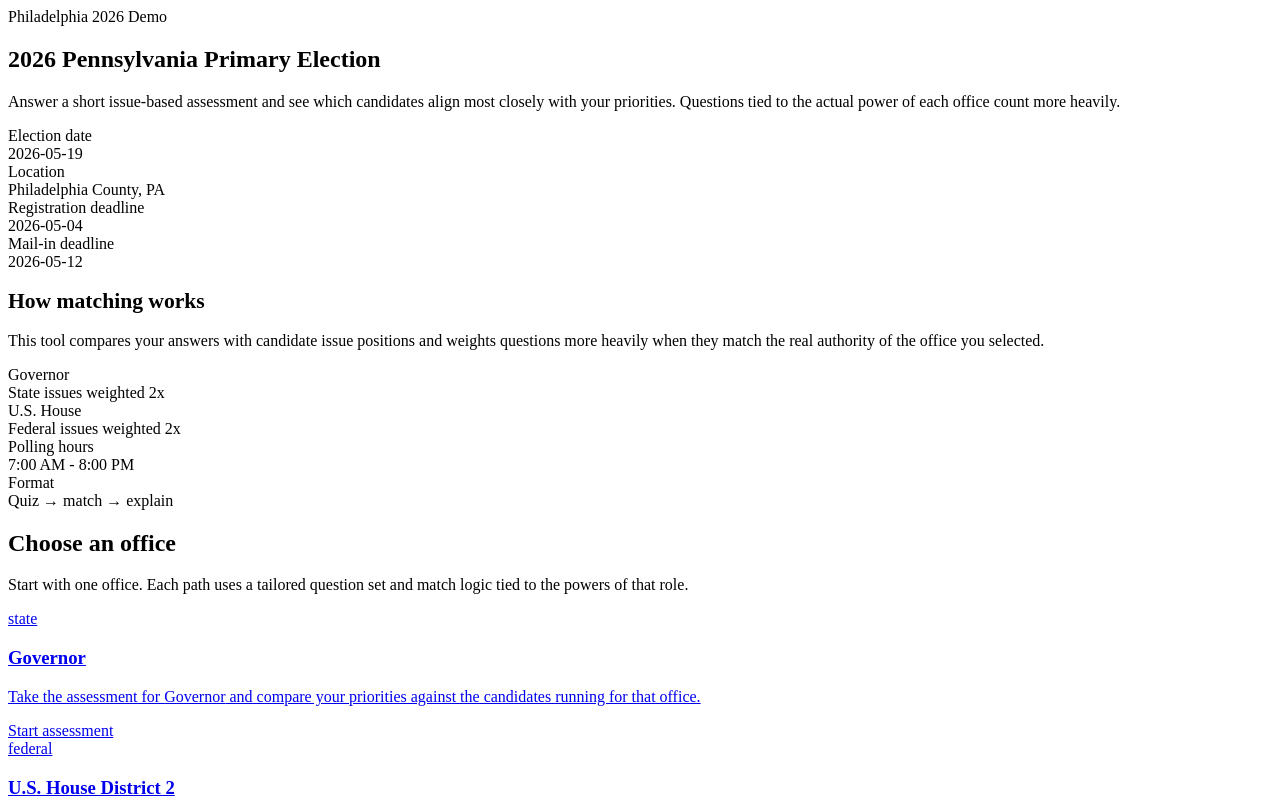
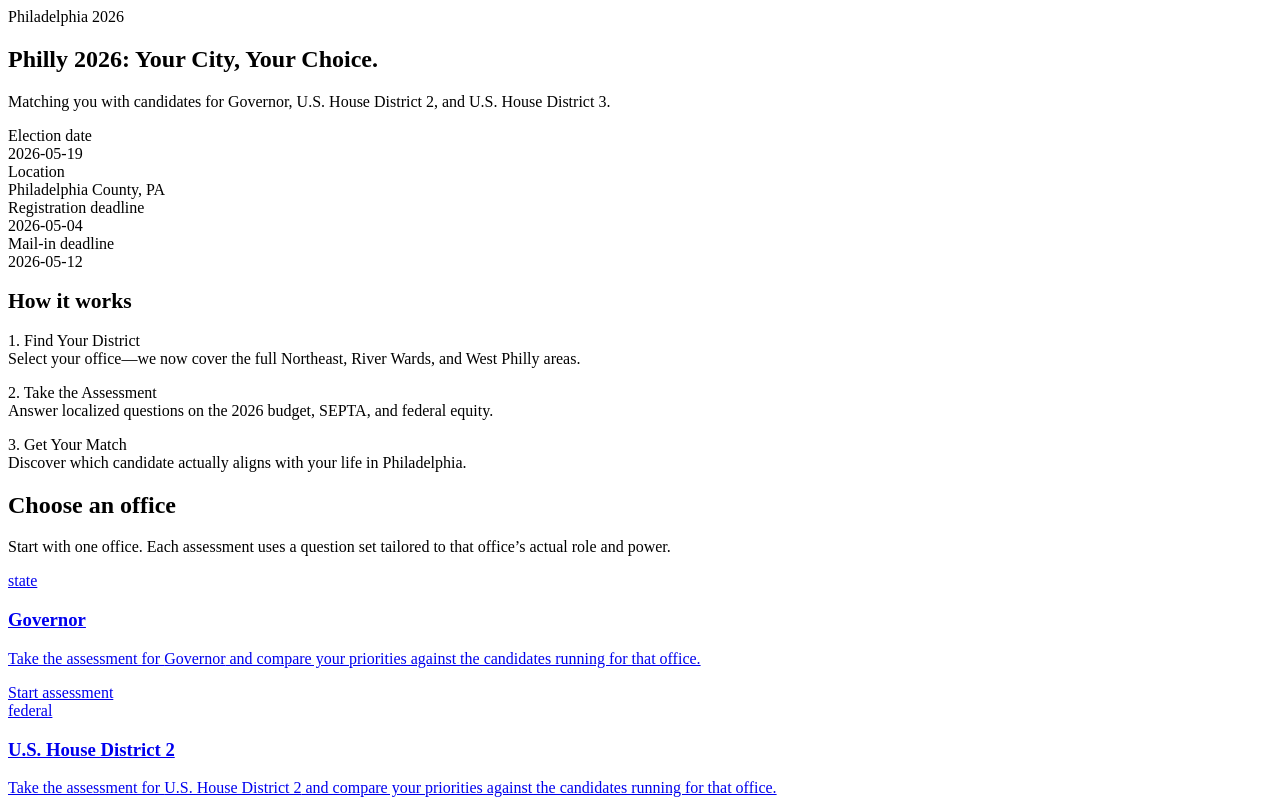
Before and after one commit to adorce90/Philly-Election-app, a Next.js app: page / in a window 1280 px wide. Shown: the top 800 px of the page. Built offline with nearby package versions, Linux system fonts and the light colour scheme.

Commit message:
Update page.tsx

```diff
--- a/src/app/page.tsx
+++ b/src/app/page.tsx
@@ -10,12 +10,11 @@ export default function HomePage() {
       <section className="hero">
         <div className="container hero-grid">
           <div className="panel panel-lg">
-            <span className="eyebrow">Philadelphia 2026 Demo</span>
-            <h1 className="hero-title">{election.title}</h1>
+            <span className="eyebrow">Philadelphia 2026</span>
+            <h1 className="hero-title">Philly 2026: Your City, Your Choice.</h1>
             <p className="hero-copy">
-              Answer a short issue-based assessment and see which candidates align
-              most closely with your priorities. Questions tied to the actual
-              power of each office count more heavily.
+              Matching you with candidates for Governor, U.S. House District 2,
+              and U.S. House District 3.
             </p>
 
             <div className="stat-grid">
@@ -40,30 +39,30 @@ export default function HomePage() {
 
           <div className="panel panel-lg">
             <h2 className="section-title" style={{ fontSize: "1.35rem" }}>
-              How matching works
+              How it works
             </h2>
-            <p className="section-copy" style={{ marginTop: "0.8rem" }}>
-              This tool compares your answers with candidate issue positions and
-              weights questions more heavily when they match the real authority
-              of the office you selected.
-            </p>
 
-            <div className="stat-grid">
+            <div style={{ marginTop: "1rem", display: "grid", gap: "1rem" }}>
               <div className="stat-card">
-                <div className="stat-label">Governor</div>
-                <div className="stat-value">State issues weighted 2x</div>
+                <div className="stat-label">1. Find Your District</div>
+                <div className="stat-value">
+                  Select your office—we now cover the full Northeast, River Wards,
+                  and West Philly areas.
+                </div>
               </div>
+
               <div className="stat-card">
-                <div className="stat-label">U.S. House</div>
-                <div className="stat-value">Federal issues weighted 2x</div>
+                <div className="stat-label">2. Take the Assessment</div>
+                <div className="stat-value">
+                  Answer localized questions on the 2026 budget, SEPTA, and federal equity.
+                </div>
               </div>
+
               <div className="stat-card">
-                <div className="stat-label">Polling hours</div>
-                <div className="stat-value">{election.pollingHours}</div>
-              </div>
-              <div className="stat-card">
-                <div className="stat-label">Format</div>
-                <div className="stat-value">Quiz → match → explain</div>
+                <div className="stat-label">3. Get Your Match</div>
+                <div className="stat-value">
+                  Discover which candidate actually aligns with your life in Philadelphia.
+                </div>
               </div>
             </div>
           </div>
@@ -74,8 +73,8 @@ export default function HomePage() {
         <div className="container">
           <h2 className="section-title">Choose an office</h2>
           <p className="section-copy">
-            Start with one office. Each path uses a tailored question set and
-            match logic tied to the powers of that role.
+            Start with one office. Each assessment uses a question set tailored to
+            that office’s actual role and power.
           </p>
 
           <div className="card-grid">
```
